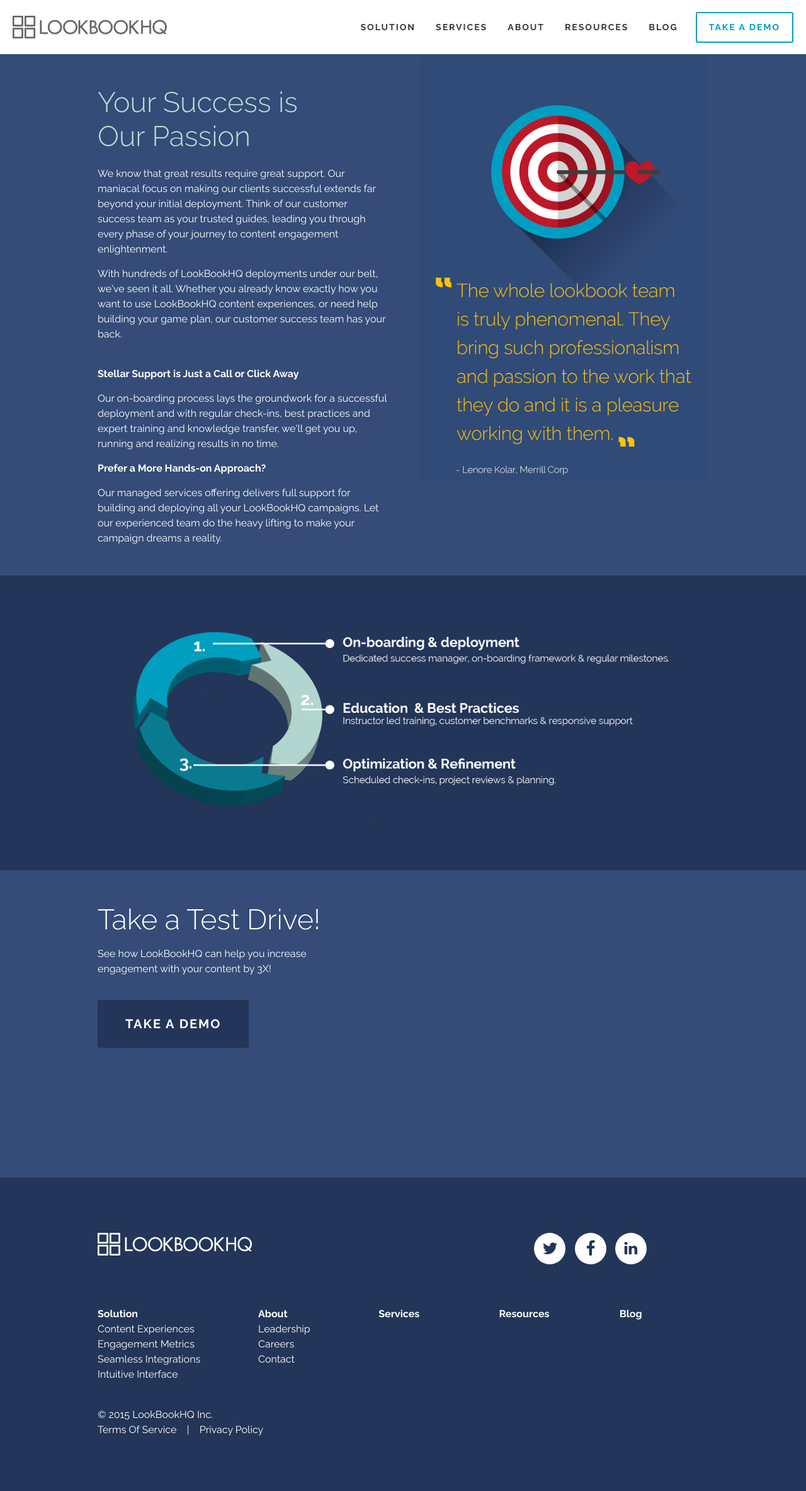
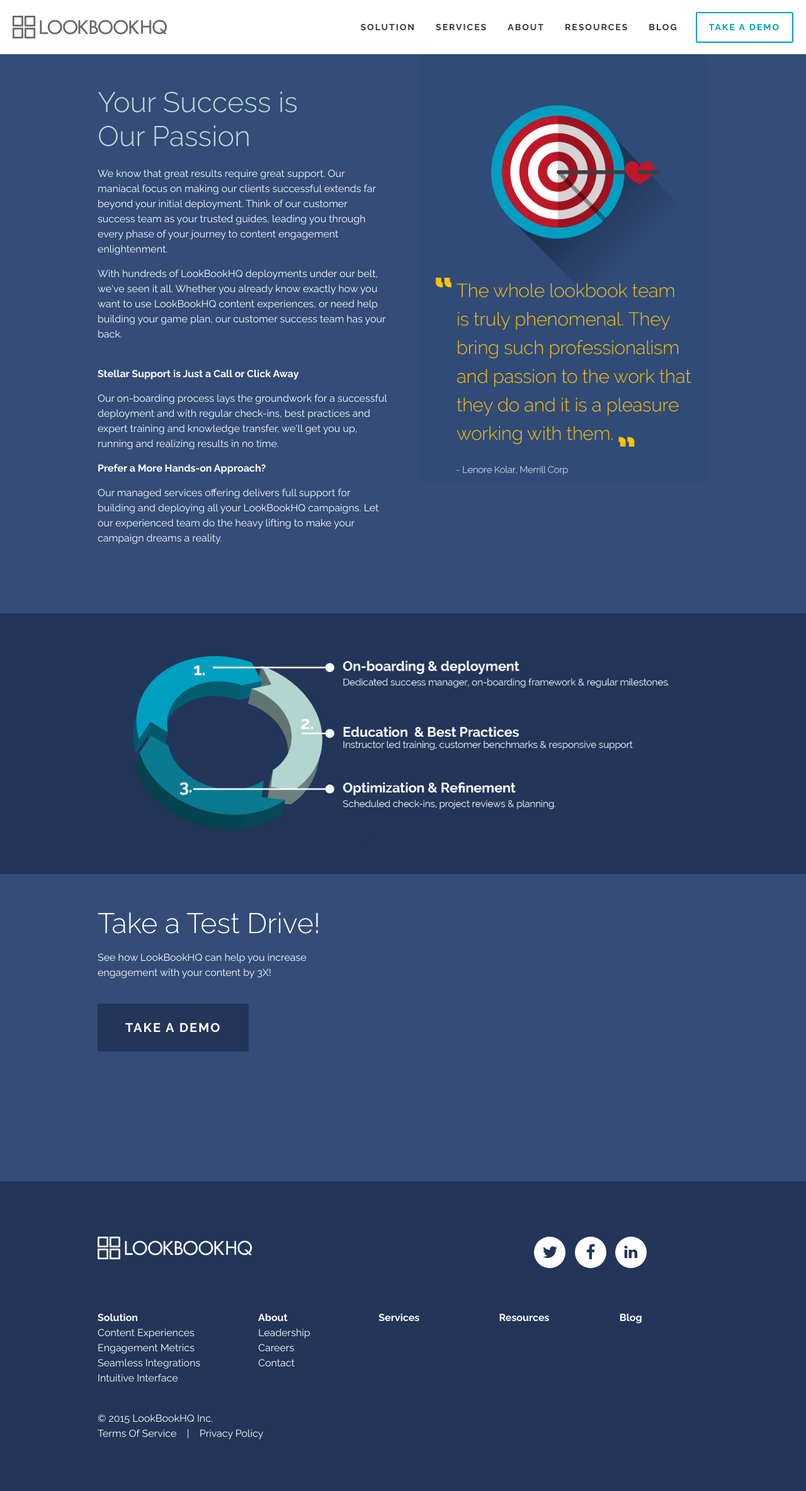
Before and after one commit to tareknaim/buzzdata.github.io, a Jekyll site: the page built from services/index.html, in a window 1280 px wide. Shown: the whole page at 63% size. Built offline with Jekyll 4.4.1, drawn with Linux system fonts in a browser that asks for light colours; nearby versions of some CDN libraries.

Commit message:
spacing for services page

```diff
--- a/_sass/pages/_services.scss
+++ b/_sass/pages/_services.scss
@@ -1,4 +1,5 @@
 .services-hero {
+  padding-bottom: 60px;
 
   .row {
 
@@ -20,3 +21,11 @@
     margin-bottom: 20px;
   }
 }
+
+.services-diagram {
+
+  .columns {
+    padding-top: 10px;
+    padding-bottom: 0;
+  }
+}
```
